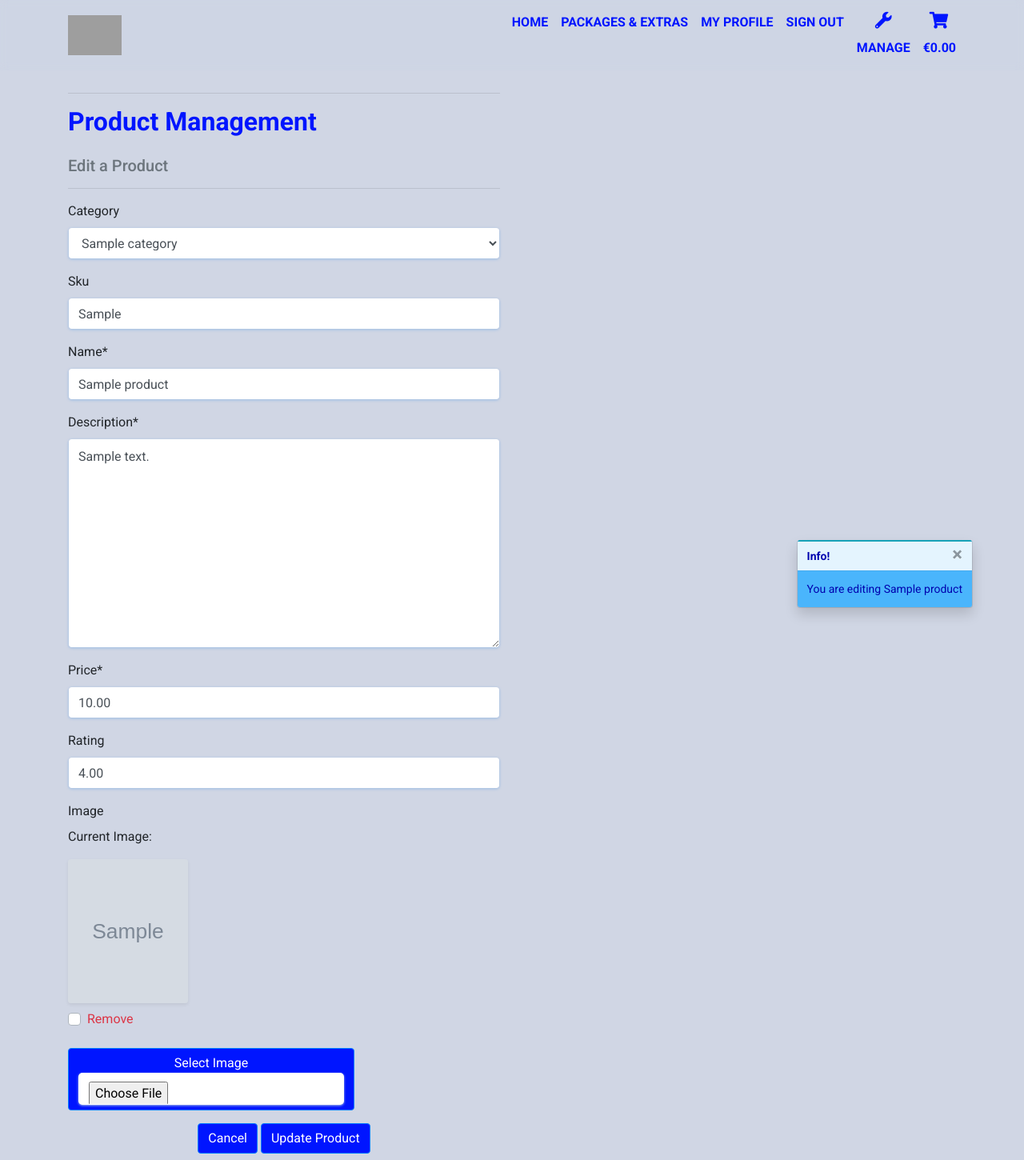
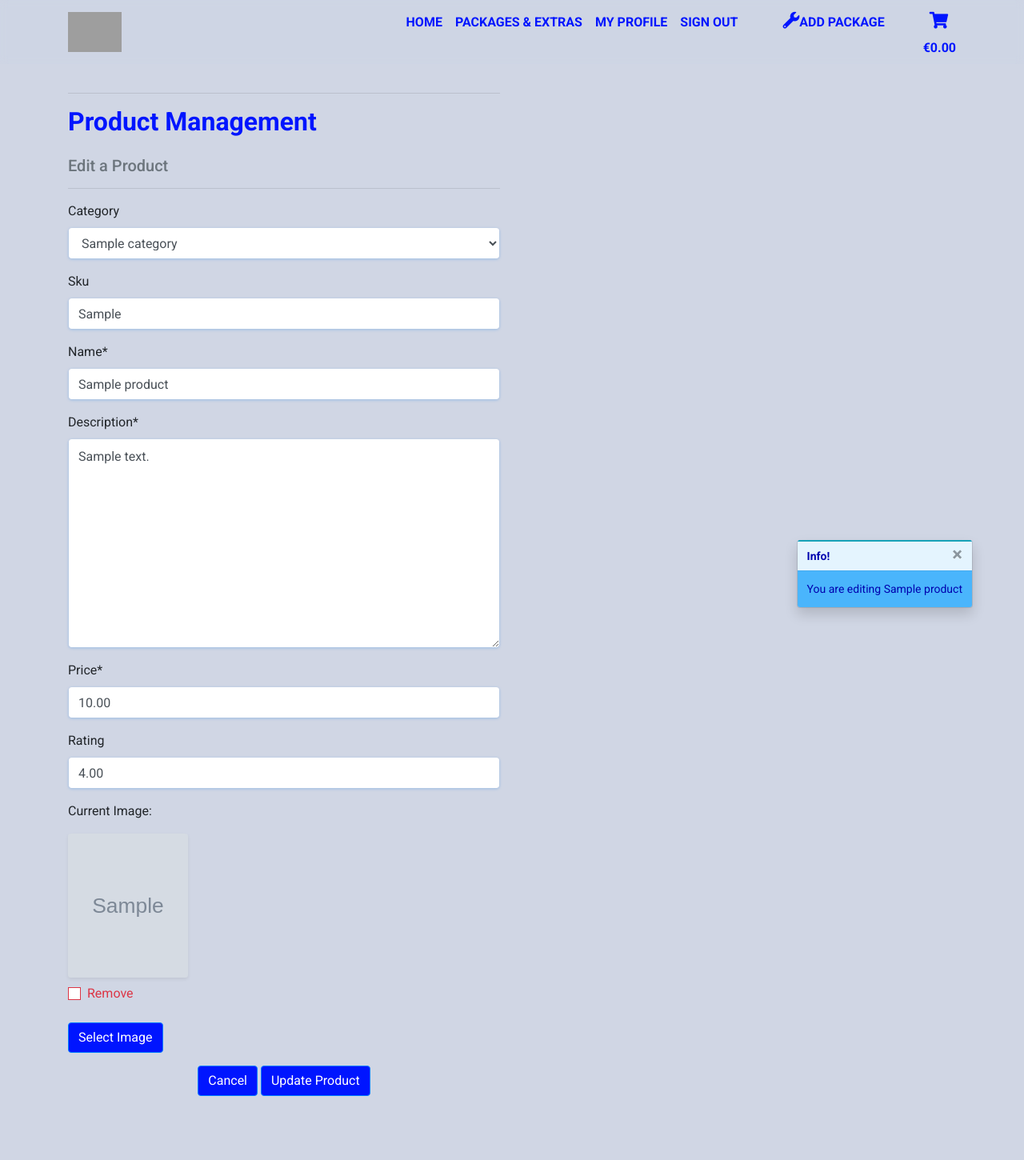
Before and after one commit to fabiodearaujo/sophie-photography-mp4, a Django app: page /products/edit/1/ in a window 1280 px wide. Shown: the whole page at 80% size. After the commit the page ends 1370 px from the top, so only its background shows below. Run offline with Django 3.2, Linux system fonts and the light colour scheme; a user stored in the database is signed in; tables that the repository leaves empty hold one stand-in row (values such as "Sample post"); grey boxes marked "Sample" are stand-in pictures; parts of the project's set-up code (start-up, migrations or seed data) failed here and were passed over; some libraries are stand-ins or nearby versions; grey boxes are pictures that could not be loaded.

Commit message:
completed the form widget styling and updated navbar with the link to add package

```diff
--- a/products/templates/products/edit_product.html
+++ b/products/templates/products/edit_product.html
@@ -17,7 +17,13 @@
             <div class="col-12 col-md-6">
                 <form method="POST" action="{% url 'add_product' %}" class="mb-2" enctype="multipart/form-data">
                         {% csrf_token %}
-                        {{ form|crispy }}
+                        {% for field in form %}
+                            {% if field.name != 'image' %}
+                                {{ field | as_crispy_field }}
+                            {% else %}
+                                {{ field }}
+                            {% endif %}
+                        {% endfor %}
                     <div class="text-center">
                         <a class="btn btn-primary" href="{% url 'products' %}">Cancel</a>
                         <button class="btn btn-primary" type="submit">Update Product</button>
@@ -28,3 +34,13 @@
     </div>
 </div>
 {% endblock %}
+
+{% block script %}
+    {{ block.super }}
+    <script type="text/javascript">
+        $('#new-image').change(function() {
+            var file = $('#new-image')[0].files[0];
+            $('#filename').text(`Image will be set to: ${file.name}`);
+        });
+    </script>
+{% endblock %}
--- a/static/css/base.css
+++ b/static/css/base.css
@@ -259,6 +259,35 @@ body {
     font-family: 'Roboto', sans-serif;
 }
 
+/* Widget styles changes to the add image form  */
+
+/* Product Form */
+
+.btn-file {
+    position: relative;
+    overflow: hidden;
+}
+
+.btn-file input[type="file"] {
+    position: absolute;
+    top: 0;
+    right: 0;
+    min-width: 100%;
+    min-height: 100%;
+    opacity: 0;
+    cursor: pointer;
+}
+
+.custom-checkbox .custom-control-label::before {
+    border-radius: 0;
+    border-color: #dc3545;
+}
+
+.custom-checkbox .custom-control-input:checked~.custom-control-label::before {
+    background-color: #dc3545;
+    border-color: #dc3545;
+    border-radius: 0;
+}
 
 
 /* ---------------------------------------------- Trolley page Styles */
--- a/templates/base.html
+++ b/templates/base.html
@@ -53,19 +53,8 @@
                                         <a href="{% url 'account_logout' %}" class="nav-link text-blue">SIGN OUT</a>
                                     </li>
                                     {% if request.user.is_superuser %}
-                                        <li class="list-inline-item dropdown">
-                                            <a class="text-blue nav-link" href="#" id="user-options" data-toggle="dropdown" aria-haspopup="true" aria-expanded="false">
-                                                <div class="manage-link">
-                                                    <div><i class="fas fa-wrench empty-trolley"></i></div>
-                                                    <p class="font-weight-bold my-0 mt-2">MANAGE</p>
-                                                </div>
-                                            </a>
-                                            <div class="dropdown-menu border-0 glassify text-blue" aria-labelledby="user-options">
-                                                    <a href="{% url 'profile' %}" class="dropdown-item">My Profile</a>
-                                                    <a href="{% url 'account_logout' %}" class="dropdown-item">Logout</a>
-                                                    <a href="{% url 'account_signup' %}" class="dropdown-item">Register</a>
-                                                    <a href="{% url 'account_login' %}" class="dropdown-item">Login</a>
-                                            </div>
+                                        <li class="nav-item">
+                                            <a href="{% url 'add_product' %}" class="nav-link text-danger px-5"><i class="fas fa-wrench empty-trolley"></i>ADD PACKAGE</a>
                                         </li>
                                     {% endif %}
                                 {% else %}
@@ -104,19 +93,8 @@
                                         <a href="{% url 'account_logout' %}" class="nav-link text-blue">SIGN OUT</a>
                                     </li>
                                     {% if request.user.is_superuser %}
-                                        <li class="list-inline-item dropdown">
-                                            <a class="text-blue nav-link" href="#" id="user-options" data-toggle="dropdown" aria-haspopup="true" aria-expanded="false">
-                                                <div class="text-center">
-                                                    <div><i class="fas fa-wrench empty-trolley"></i></div>
-                                                    <p class="font-weight-bold my-0 mt-2">MANAGE</p>
-                                                </div>
-                                            </a>
-                                            <div class="dropdown-menu border-0 glassify" aria-labelledby="user-options">
-                                                    <a href="{% url 'add_product' %}" class="dropdown-item">Add Product</a>
-                                                    <a href="{% url 'account_logout' %}" class="dropdown-item">Logout</a>
-                                                    <a href="{% url 'account_signup' %}" class="dropdown-item">Register</a>
-                                                    <a href="{% url 'account_login' %}" class="dropdown-item">Login</a>
-                                            </div>
+                                        <li class="nav-item">
+                                            <a href="{% url 'add_product' %}" class="nav-link text-danger px-5"><i class="fas fa-wrench empty-trolley"></i>ADD PACKAGE</a>
                                         </li>
                                     {% endif %}
                                 {% else %}
```
Also changed, not shown: products/templates/products/add_product.html (+18 -1 lines), media/camera3_dumk83x.png (added), media/pregnancyandnewbornpromo_hJaUQ1y_wH7CVsA.jpg (added).
